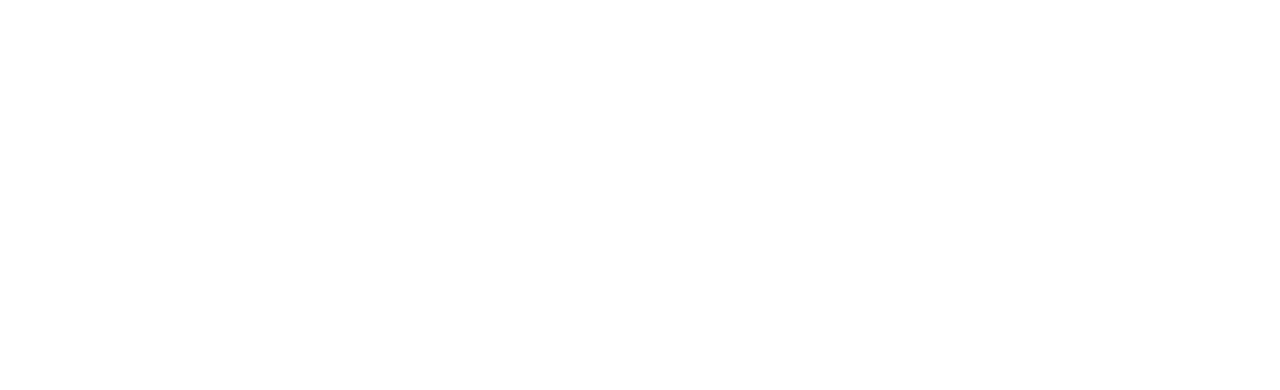
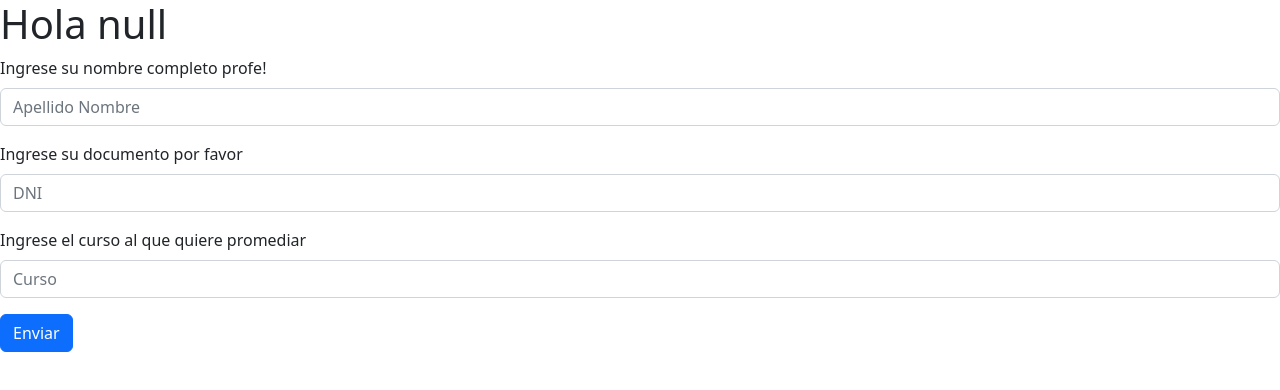
Before and after one commit to woscoff/Coder-JS, a plain HTML site: page profeIngresa.html in a window 1280 px wide. Drawn offline with nearby package versions, Linux system fonts and the light colour scheme; files that its build step writes are made by us from their sources.

Commit message:
intentoLocalStorage

```diff
--- /dev/null
+++ b/js/ingresa.js
@@ -0,0 +1,5 @@
+let teacher = localStorage.getItem("profesor");
+let dniTeacher = localStorage.getItem("dniProfesor");
+
+const profe = document.getElementById("profe");
+profe.innerHTML = "Hola " + teacher;
--- a/profeIngresa.html
+++ b/profeIngresa.html
@@ -4,10 +4,29 @@
     <meta charset="UTF-8">
     <meta http-equiv="X-UA-Compatible" content="IE=edge">
     <meta name="viewport" content="width=device-width, initial-scale=1.0">
-    <link rel="stylesheet" href="style.css">
+    <!-- <link rel="stylesheet" href="style.css"> -->
+    <link href="https://cdn.jsdelivr.net/npm/bootstrap@5.2.1/dist/css/bootstrap.min.css" rel="stylesheet" integrity="sha384-iYQeCzEYFbKjA/T2uDLTpkwGzCiq6soy8tYaI1GyVh/UjpbCx/TYkiZhlZB6+fzT" crossorigin="anonymous">
     <title>Document</title>
 </head>
 <body>
+    <h1 id="profe"></h1>
 
+    <div class="mb-3">
+        <label for="formGroupExampleInput" class="form-label">Ingrese su nombre completo profe!</label>
+        <input type="text" class="form-control" id="nombreProfe" placeholder="Apellido Nombre">
+      </div>
+      <div class="mb-3">
+        <label for="formGroupExampleInput2" class="form-label">Ingrese su documento por favor</label>
+        <input type="text" class="form-control" id="dniProfe" placeholder="DNI">
+      </div>
+      <div class="mb-3">
+        <label for="formGroupExampleInput2" class="form-label">Ingrese el curso al que quiere promediar</label>
+        <input type="text" class="form-control" id="cursoProfe" placeholder="Curso">
+      </div>
+    <a href="profeIngresa"><input class="btn btn-primary" type="button" id="boton" value="Enviar"></a>
+
+
+    <script src="js/ingresa.js"></script>
+    <script src="https://cdn.jsdelivr.net/npm/bootstrap@5.2.1/dist/js/bootstrap.bundle.min.js" integrity="sha384-u1OknCvxWvY5kfmNBILK2hRnQC3Pr17a+RTT6rIHI7NnikvbZlHgTPOOmMi466C8" crossorigin="anonymous"></script>
 </body>
 </html>
```
Also changed, not shown: index.html (+7 -5 lines), js/calculadora.js (+12 -5 lines).
